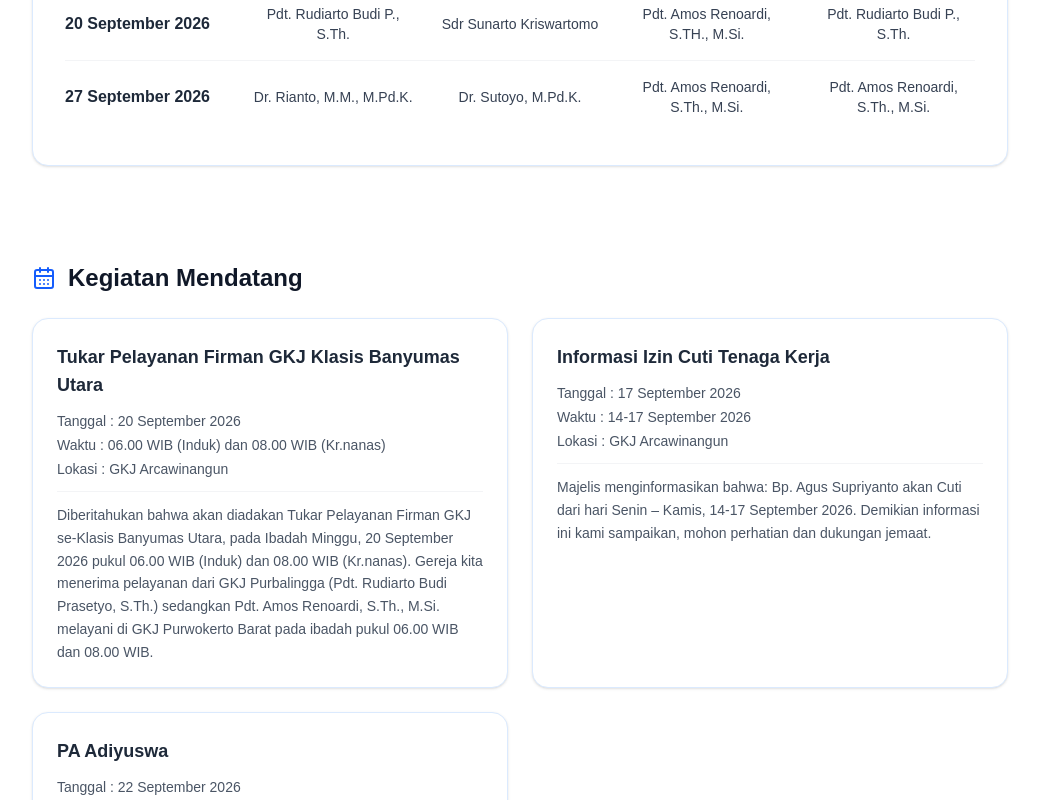
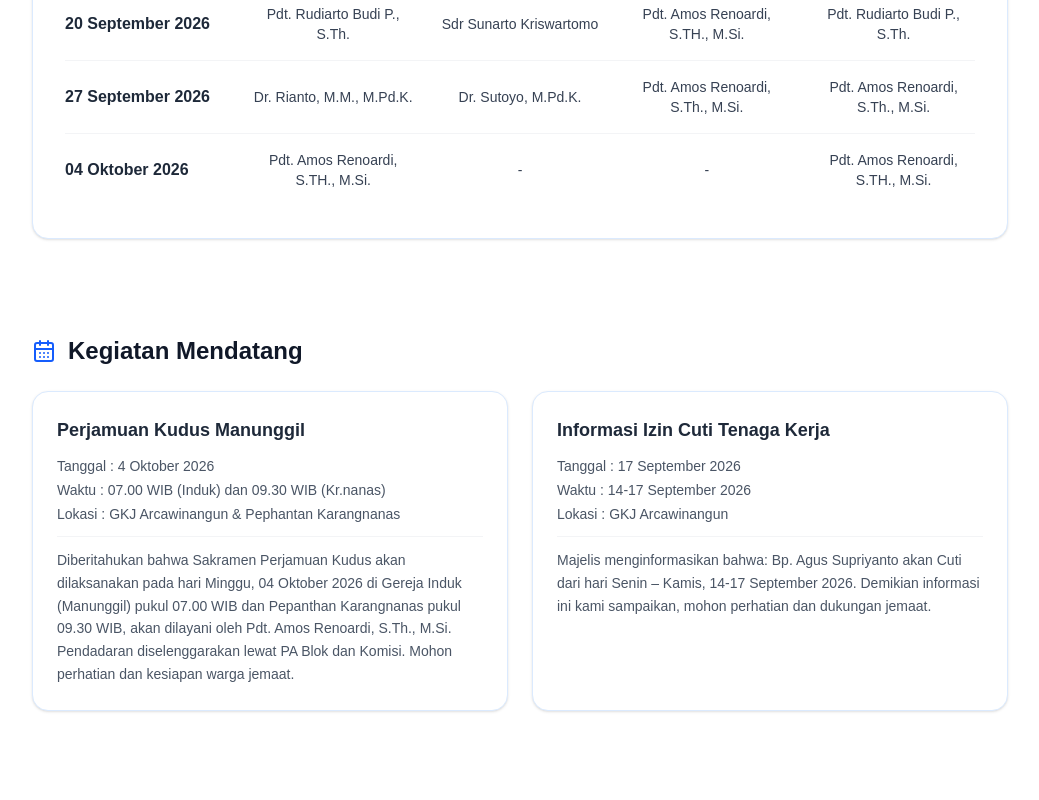
Before and after one commit to jeanAlexsander/gkj-arcawinangun, a Next.js app: page /pengumuman in a window 1280 px wide. Shown: the part 1340-2140 px from the top of the page, without its empty margins (120-1159 px from the left). Built offline with nearby package versions, Linux system fonts and the light colour scheme.

Commit message:
update pengumuman page

```diff
--- a/src/app/pengumuman/page.js
+++ b/src/app/pengumuman/page.js
@@ -170,6 +170,15 @@
                       "Pdt. Amos Renoardi, S.Th., M.Si. ",
                     ],
                   },
+                  {
+                    tanggal: "04 Oktober 2026",
+                    pendeta: [
+                      "Pdt. Amos Renoardi, S.TH., M.Si.",
+                      "-",
+                      "-",
+                      "Pdt. Amos Renoardi, S.TH., M.Si.",
+                    ],
+                  },
                 ].map((item, index) => (
                   <div
                     key={index}
--- a/src/data/kegiatan.ts
+++ b/src/data/kegiatan.ts
@@ -11,12 +11,12 @@
 export const kegiatan: Kegiatan[] = [
   {
     id: "1",
-    title: "Tukar Pelayanan Firman GKJ Klasis Banyumas Utara",
-    date: new Date("2026-09-20"),
-    time: "06.00 WIB (Induk) dan 08.00 WIB (Kr.nanas)",
-    location: "GKJ Arcawinangun",
+    title: "Perjamuan Kudus Manunggil",
+    date: new Date("2026-10-04"),
+    time: "07.00 WIB (Induk) dan 09.30 WIB (Kr.nanas)",
+    location: "GKJ Arcawinangun & Pephantan Karangnanas",
     description:
-      "Diberitahukan bahwa akan diadakan Tukar Pelayanan Firman GKJ se-Klasis Banyumas Utara, pada Ibadah Minggu, 20 September 2026 pukul 06.00 WIB (Induk) dan 08.00 WIB (Kr.nanas). Gereja kita menerima pelayanan dari GKJ Purbalingga (Pdt. Rudiarto Budi Prasetyo, S.Th.) sedangkan Pdt. Amos Renoardi, S.Th., M.Si. melayani di GKJ Purwokerto Barat pada ibadah pukul 06.00 WIB dan 08.00 WIB.",
+      "Diberitahukan bahwa Sakramen Perjamuan Kudus akan dilaksanakan pada hari Minggu, 04 Oktober 2026 di Gereja Induk (Manunggil) pukul 07.00 WIB dan  Pepanthan Karangnanas pukul 09.30 WIB, akan dilayani oleh Pdt. Amos Renoardi, S.Th., M.Si. Pendadaran diselenggarakan lewat PA Blok dan Komisi. Mohon perhatian dan kesiapan warga jemaat.",
     showInHighlight: true,
   },
   {
@@ -29,14 +29,4 @@
       "Majelis menginformasikan bahwa: Bp. Agus Supriyanto akan Cuti dari hari Senin – Kamis, 14-17 September 2026. Demikian informasi ini kami sampaikan, mohon perhatian dan dukungan jemaat. ",
     showInHighlight: true,
   },
-  {
-    id: "3",
-    title: "PA Adiyuswa",
-    date: new Date("2026-09-22"),
-    time: "17.00 WIB",
-    location: "GKJ Arcawinangun",
-    description:
-      "PA Adiyuswa akan dilaksanakan pada hari Selasa, 22 September 2026 pukul 17.00 WIB di Gereja dipimpin oleh Bp. Dr. Rianto, M.M., M.Pd.K. Dengan tema : “Melekat kepada Allah” (Filipi 3:10-14). Mohon kehadiran para Adiyuswa.",
-    showInHighlight: true,
-  },
 ];
```
